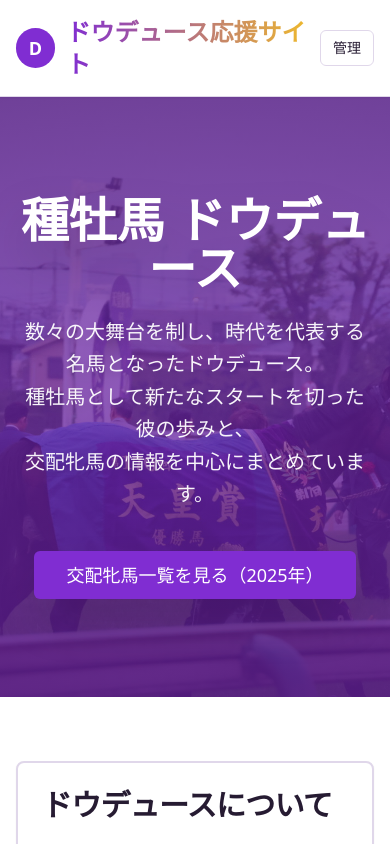
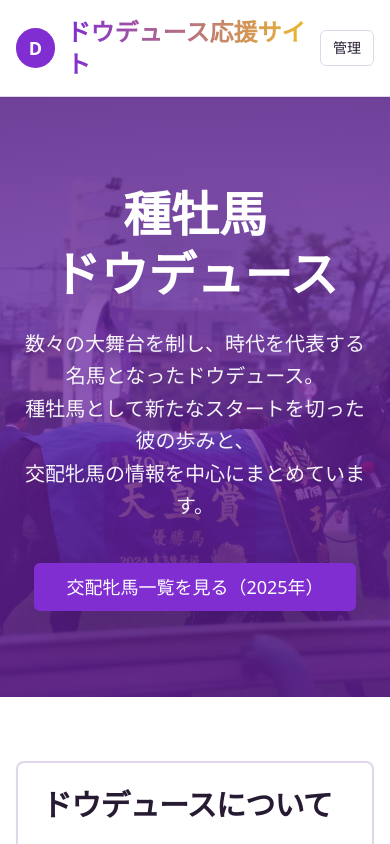
Before and after one commit to aiai1102/dodeuce-fan-site, a React (Vite) app: page / in a window 390 px wide. Shown: the top 844 px of the page. Built offline with nearby package versions, Linux system fonts and the light colour scheme.

Commit message:
スマホ表示時のタイトル改行位置を修正
- 「種牡馬 ドウデュース」が変な位置で改行されていた問題を修正
- スマホでは「種牡馬」と「ドウデュース」を意図的に2行表示
- PCでは従来通り1行で表示

```diff
--- a/src/pages/Index.tsx
+++ b/src/pages/Index.tsx
@@ -44,9 +44,11 @@ export default function HomePage() {
         >
           <motion.h1
             variants={fadeInUp}
-            className="mb-6 text-5xl sm:text-6xl md:text-7xl font-bold text-white drop-shadow-2xl"
+            className="mb-6 text-5xl sm:text-6xl md:text-7xl font-bold text-white drop-shadow-2xl leading-tight"
           >
-            種牡馬 ドウデュース
+            種牡馬<br className="sm:hidden" />
+            <span className="hidden sm:inline"> </span>
+            ドウデュース
           </motion.h1>
 
           <motion.p
```
